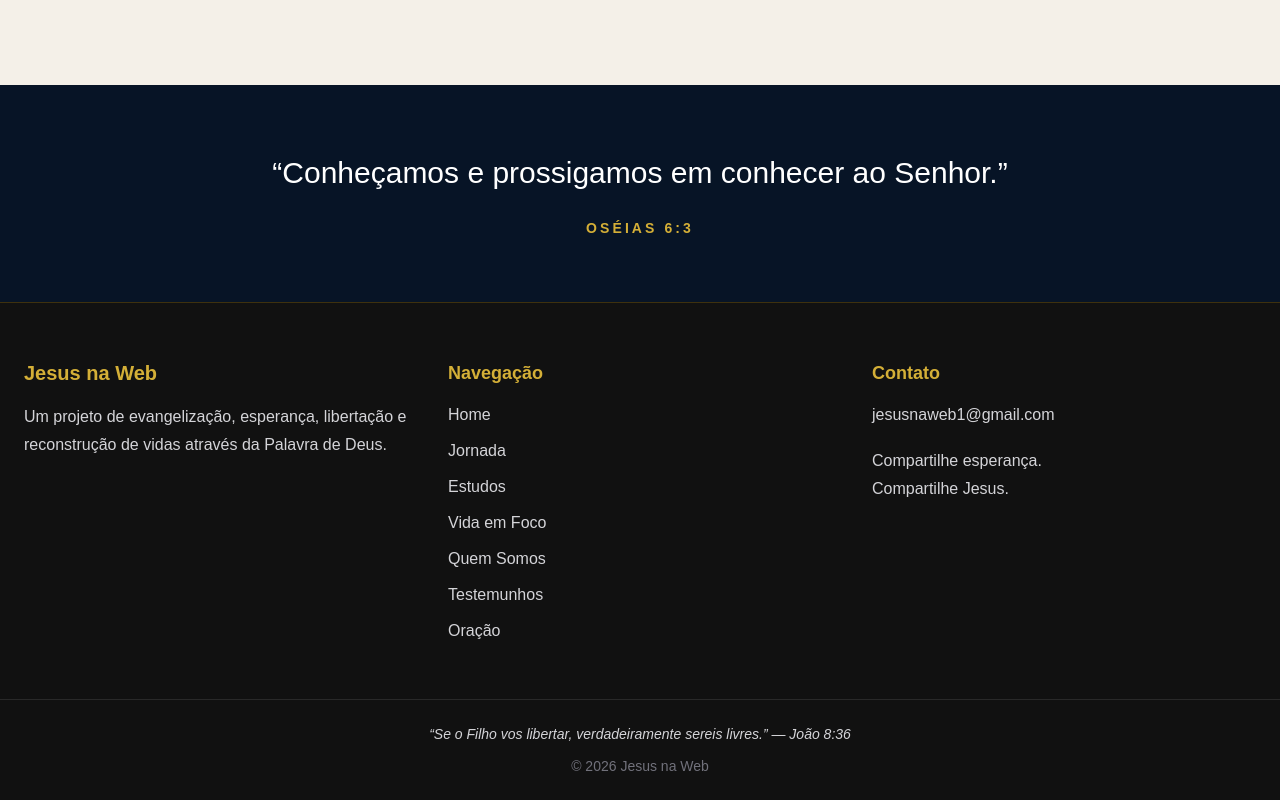
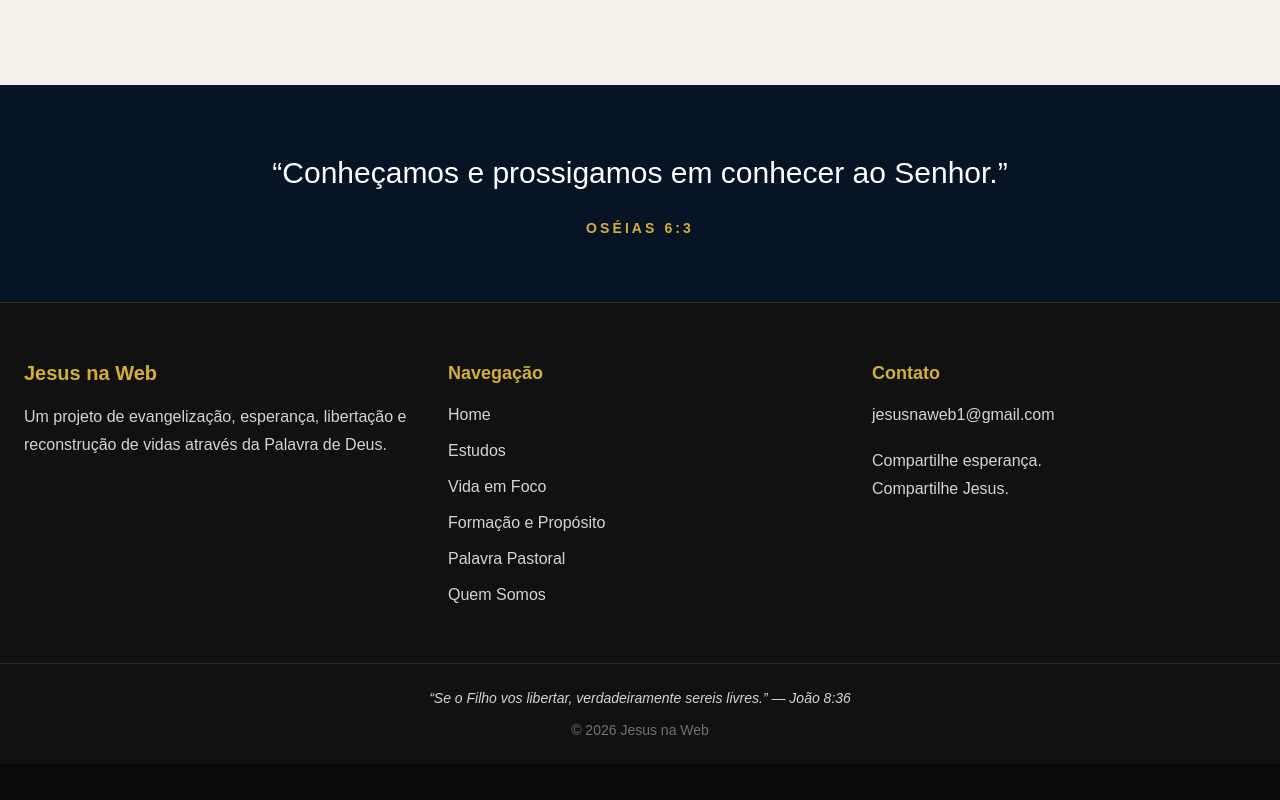
Before and after one commit to alianorafael-ti/jesus-na-web-next, a Next.js app: page / in a window 1280 px wide. Shown: the part 1710-2510 px from the top of the page. After the commit the page ends 2474 px from the top, so only its background shows below. Built offline with nearby package versions, Linux system fonts and the light colour scheme.

Commit message:
Atualiza navegacao do rodape

```diff
--- a/src/components/Footer.tsx
+++ b/src/components/Footer.tsx
@@ -2,12 +2,11 @@ import Link from "next/link";
 
 const links = [
   { nome: "Home", href: "/" },
-  { nome: "Jornada", href: "/jornada" },
   { nome: "Estudos", href: "/estudos" },
   { nome: "Vida em Foco", href: "/vida-em-foco" },
+  { nome: "Formação e Propósito", href: "/formacao-e-proposito" },
+  { nome: "Palavra Pastoral", href: "/palavra-pastoral" },
   { nome: "Quem Somos", href: "/quem-somos" },
-  { nome: "Testemunhos", href: "/testemunhos" },
-  { nome: "Oração", href: "/oracao" },
 ];
 
 export default function Footer() {
```
